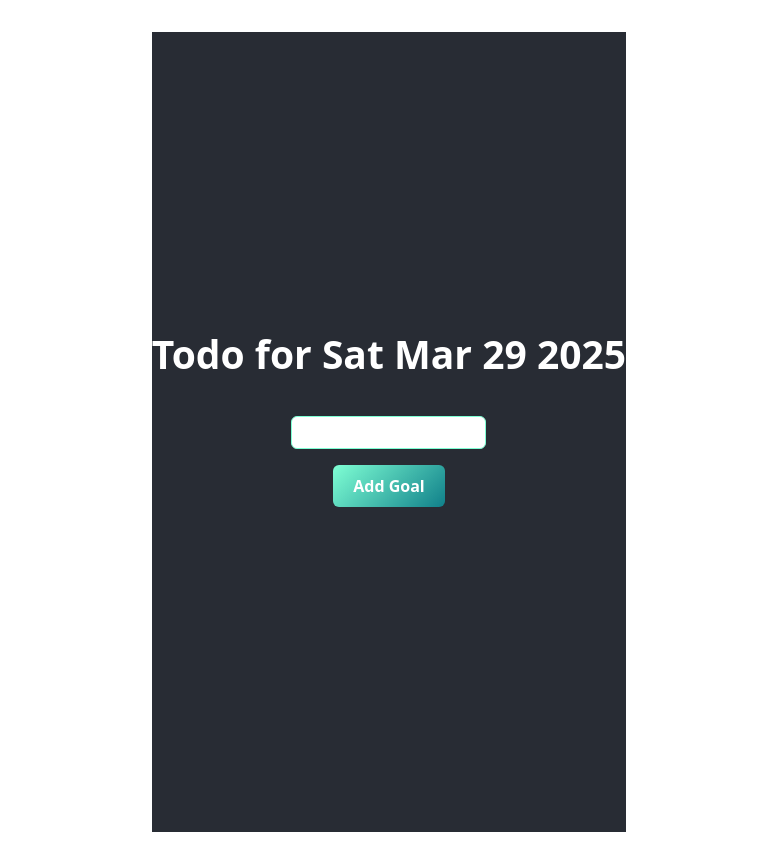
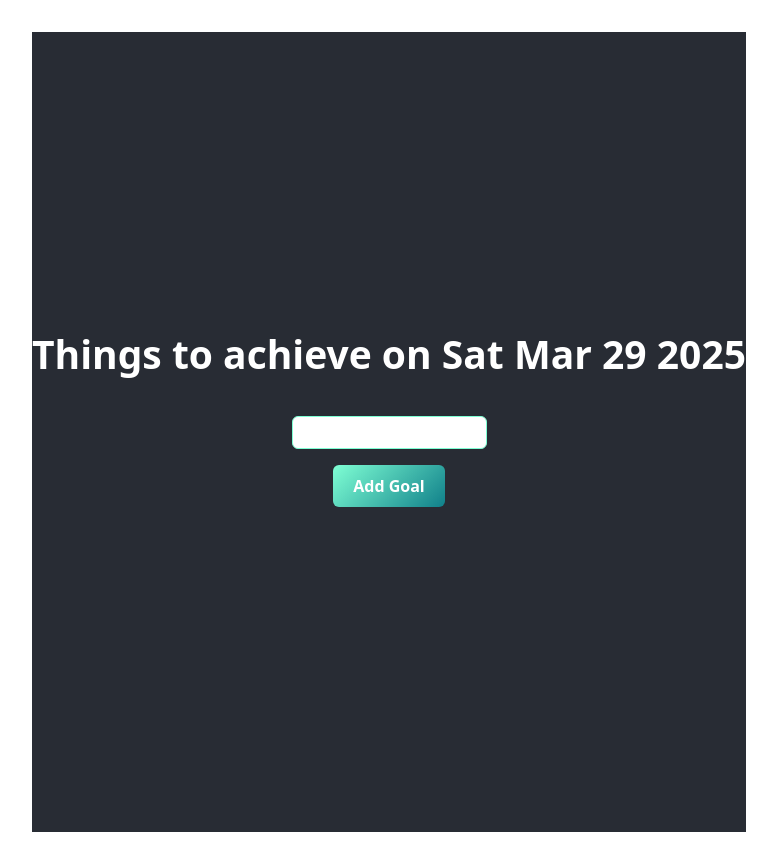
Before and after one commit to Unicornelia/Todo, a React (Vite) app: page / in a window 1280 px wide. Shown: the whole page, without its empty margins (251-1028 px from the left). Built offline with nearby package versions, Linux system fonts and the light colour scheme.

Commit message:
feat: use refactored header and error components in app

```diff
--- a/src/App.tsx
+++ b/src/App.tsx
@@ -4,6 +4,8 @@ import { ErrorBoundary } from 'react-error-boundary';
 import { IStyledComponentBase } from 'styled-components/dist/types';
 import './App.css';
 import Goals from './components/Goals';
+import Header from './components/Header.tsx';
+import FallBackError from './components/FallBackError.tsx';
 
 const Container: IStyledComponentBase<'web'> = styled.div`
   display: flex;
@@ -19,13 +21,11 @@ const Container: IStyledComponentBase<'web'> = styled.div`
   color: white;
 `;
 
-const App: FC = () => {
-  const date = new Date().toDateString();
-
+const App: FC<Element> = () => {
   return (
-    <ErrorBoundary fallback={<p>Something went wrong</p>}>
+    <ErrorBoundary fallback={<FallBackError />}>
       <Container>
-        <h2>Todo for {date}</h2>
+        <Header />
         <Goals />
       </Container>
     </ErrorBoundary>
--- /dev/null
+++ b/src/components/FallBackError.tsx
@@ -0,0 +1,11 @@
+import { FC } from 'react';
+
+const FallBackError: FC = () => {
+  return (
+    <div>
+      <p>Something went wrong</p>
+    </div>
+  );
+};
+
+export default FallBackError;
--- a/src/components/Goals/index.tsx
+++ b/src/components/Goals/index.tsx
@@ -1,4 +1,4 @@
-import { useEffect, useState } from 'react';
+import { FC, useEffect, useState } from 'react';
 import NewGoal from './NewGoal.tsx';
 import GoalList from './GoalList.tsx';
 import { Goal } from './types.ts';
@@ -7,9 +7,9 @@ import DeleteGoals from './DeleteGoals.tsx';
 type GoalHandlerFn = (goal: Goal) => void;
 type RemoveGoalsHandlerFn = () => void;
 
-const Goals = () => {
+const Goals: FC = () => {
   const initialGoals: Array<Goal> = [];
-  const [goals, setGoals] = useState(initialGoals);
+  const [goals, setGoals] = useState<Array<Goal>>(initialGoals);
 
   useEffect(() => {
     const savedGoals = localStorage.getItem('goals');
--- /dev/null
+++ b/src/components/Header.tsx
@@ -0,0 +1,13 @@
+import { FC } from 'react';
+
+const Header: FC = () => {
+  const date = new Date().toDateString();
+
+  return (
+    <header>
+      <h2>Things to achieve on {date}</h2>
+    </header>
+  );
+};
+
+export default Header;
```
